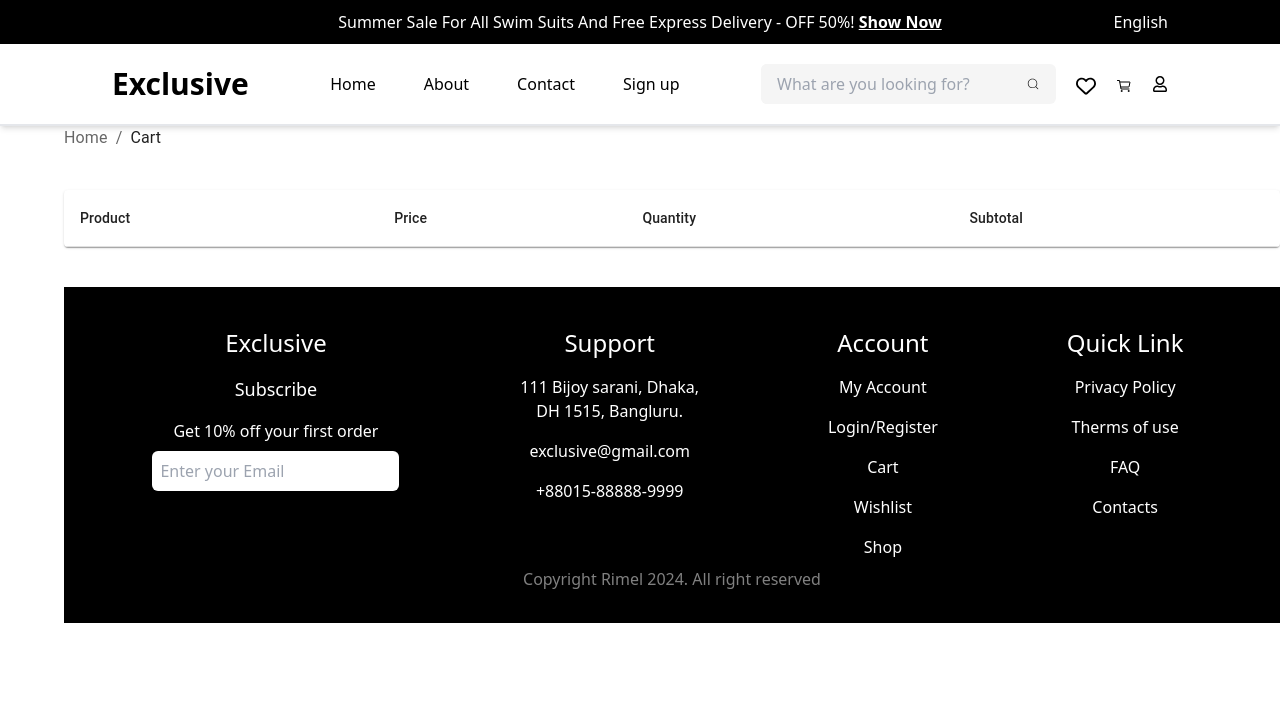
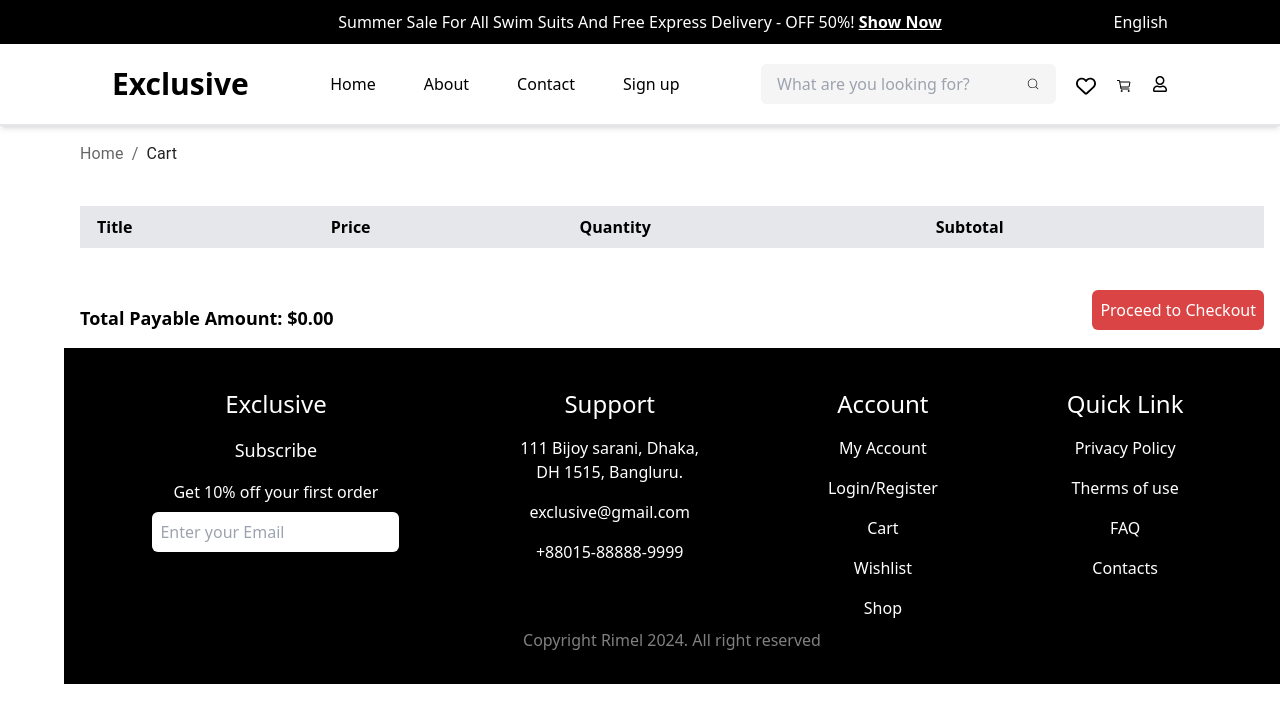
Before and after one commit to Anjali1241/ProductECommerce, a React (Vite) app: page /cart in a window 1280 px wide. Shown: the top 722 px of the page. Built offline with nearby package versions, Linux system fonts and the light colour scheme.

Commit message:
implement tanstack table

```diff
--- a/package.json
+++ b/package.json
@@ -16,6 +16,7 @@
     "@mui/icons-material": "^5.16.6",
     "@mui/material": "^5.16.6",
     "@reduxjs/toolkit": "^2.2.7",
+    "@tanstack/react-table": "^8.20.5",
     "axios": "^1.7.7",
     "formik": "^2.4.6",
     "prettier-plugin-tailwindcss": "^0.6.6",
@@ -26,6 +27,7 @@
     "react-redux": "^9.1.2",
     "react-responsive-carousel": "^3.2.23",
     "react-router-dom": "^6.25.1",
+    "react-table": "^7.8.0",
     "react-toastify": "^10.0.6",
     "react-use-draggable-scroll": "^0.4.7",
     "redux-persist": "^6.0.0",
--- a/src/Products/SingleProduct.jsx
+++ b/src/Products/SingleProduct.jsx
@@ -6,6 +6,7 @@ import Fade from '@mui/material/Fade';
 import Typography from '@mui/material/Typography';
 import { useState } from 'react';
 import Button from '../common/Button';
+import { Link } from 'react-router-dom';
 
 const style = {
   position: 'absolute',
@@ -76,7 +77,7 @@ export default function SingleProduct({
                   Add to Cart
                 </Button>
                 <Button className="h-5 rounded-md bg-neutral-500 p-2">
-                  Buy
+                  <Link to="">Buy</Link>
                 </Button>
                 {/* <button className="w-2/2 m-5 ml-3 rounded-md bg-neutral-500 p-4">
                   Buy
--- a/src/components/Cart/index.jsx
+++ b/src/components/Cart/index.jsx
@@ -1,79 +1,125 @@
-import React, { useState } from 'react';
+import React, { useMemo, useState } from 'react';
 import Typography from '@mui/material/Typography';
 import Breadcrumbs from '@mui/material/Breadcrumbs';
 import { Link } from 'react-router-dom';
-import Table from '@mui/material/Table';
-import TableBody from '@mui/material/TableBody';
-import TableCell from '@mui/material/TableCell';
-import TableContainer from '@mui/material/TableContainer';
-import TableHead from '@mui/material/TableHead';
-import TableRow from '@mui/material/TableRow';
-import Paper from '@mui/material/Paper';
-import NumberInputIntroduction from './QuantityChecker';
 import { useSelector } from 'react-redux';
-
-function handleClick(event) {
-  event.preventDefault();
-  console.info('You clicked a breadcrumb.');
-}
-function createData(name, calories, fat, carbs, protein) {
-  return { name, calories, fat, carbs, protein };
-}
+import {
+  flexRender,
+  getCoreRowModel,
+  useReactTable,
+} from '@tanstack/react-table';
 
 function Cart() {
-  const [value, setValue] = useState();
-  console.log(value)
   const cartDetails = useSelector((state) => state.cartInfo.cartInfo);
+  const [data, setData] = useState(
+    cartDetails.map((ele) => ({
+      ...ele,
+      quantity: 1,
+      subtotal: ele.price * 1,
+    })),
+  );
+
+  const handleOnChange = (e, id) => {
+    setData((prevData) =>
+      prevData.map((item) =>
+        item.id === id
+          ? {
+              ...item,
+              quantity: e.target.value,
+              subtotal: item.price * e.target.value,
+            }
+          : item,
+      ),
+    );
+  };
+
+  const columns = useMemo(
+    () => [
+      {
+        header: 'Title',
+        accessorKey: 'title',
+        cell: (props) => <p>{props.getValue()}</p>,
+      },
+      {
+        header: 'Price',
+        accessorKey: 'price',
+        cell: (props) => <p>{props.getValue()}</p>,
+      },
+      {
+        header: 'Quantity',
+        accessorKey: 'Quantity',
+        cell: (props) => (
+          <input
+            type="number"
+            min="1"
+            value={props.row.original.quantity}
+            onChange={(e) => handleOnChange(e, props.row.original.id)}
+            className="w-20 rounded border p-2 text-sm"
+          />
+        ),
+      },
+      {
+        header: 'Subtotal',
+        accessorKey: 'subtotal',
+        cell: (props) => <p>{props.row.original.subtotal.toFixed(2)}</p>,
+      },
+    ],
+    [],
+  );
+
+  const table = useReactTable({
+    data,
+    columns,
+    getCoreRowModel: getCoreRowModel(),
+  });
+
   return (
-    <div role="presentation" onClick={handleClick}>
-      <Breadcrumbs aria-label="breadcrumb">
+    <div className="container mx-auto p-4">
+      <Breadcrumbs aria-label="breadcrumb" className="mb-4">
         <Link underline="hover" color="inherit" to="/">
           Home
         </Link>
-
         <Typography sx={{ color: 'text.primary' }}>Cart</Typography>
       </Breadcrumbs>
-      <TableContainer component={Paper} className="my-10 w-7">
-        <Table aria-label="simple table">
-          <TableHead>
-            <TableRow>
-              <TableCell align="left">Product</TableCell>
-              <TableCell align="left">Price</TableCell>
-              <TableCell align="left">Quantity</TableCell>
-              <TableCell align="left">Subtotal</TableCell>
-            </TableRow>
-          </TableHead>
-          <TableBody>
-            {cartDetails?.map((row) => (
-              <TableRow
-                key={row.title}
-                sx={{ '&:last-child td, &:last-child th': { border: 0 } }}
-              >
-                <TableCell component="th" scope="row" className="w-64">
-                  {row.title}
-                </TableCell>
-                <TableCell align="left" className="w-64">
-                  {row.price}
-                </TableCell>
-                <TableCell align="left" className="w-64">
-                  {/* <NumberInputIntroduction /> */}
-                  <input
-                    type="number"
-                    id="quantity"
-                    name="quantity"
-                    min="1"
-                    className="border p-2 text-sm"
-                    value={value}
-                  ></input>
-                </TableCell>
-                <TableCell align="left" className="w-64">
-                  {row.carbs}
-                </TableCell>
-              </TableRow>
+
+      <div className="overflow-x-auto my-10">
+        <table className="min-w-full border border-gray-300 bg-white">
+          <thead className="bg-gray-200">
+            {table.getHeaderGroups().map((headerGroup) => (
+              <tr key={headerGroup.id}>
+                {headerGroup.headers.map((header) => (
+                  <th key={header.id} className="border px-4 py-2 text-left">
+                    {header.column.columnDef.header}
+                  </th>
+                ))}
+              </tr>
             ))}
-          </TableBody>
-        </Table>
-      </TableContainer>
+          </thead>
+          <tbody>
+            {table.getRowModel().rows.map((row) => (
+              <tr key={row.id} className="hover:bg-gray-100">
+                {row.getVisibleCells().map((cell) => (
+                  <td key={cell.id} className="border px-4 py-2">
+                    {flexRender(cell.column.columnDef.cell, cell.getContext())}
+                  </td>
+                ))}
+              </tr>
+            ))}
+          </tbody>
+        </table>
+      </div>
+      <div className='flex justify-between mt-8 items-center'>
+        <h1 className="mt-4 text-lg font-bold">
+          Total Payable Amount: $
+          {data
+            .map((ele) => ele.subtotal)
+            .reduce((acc, curVal) => (acc += curVal), 0)
+            .toFixed(2)}
+        </h1>
+        <button className='bg-[#DB4444] h-10 p-2 rounded-md text-white'>
+          <Link to="">Proceed to Checkout</Link>
+        </button>
+      </div>
     </div>
   );
 }
```
Also changed, not shown: 1 other file (tests, documents, lock files or other folders).
